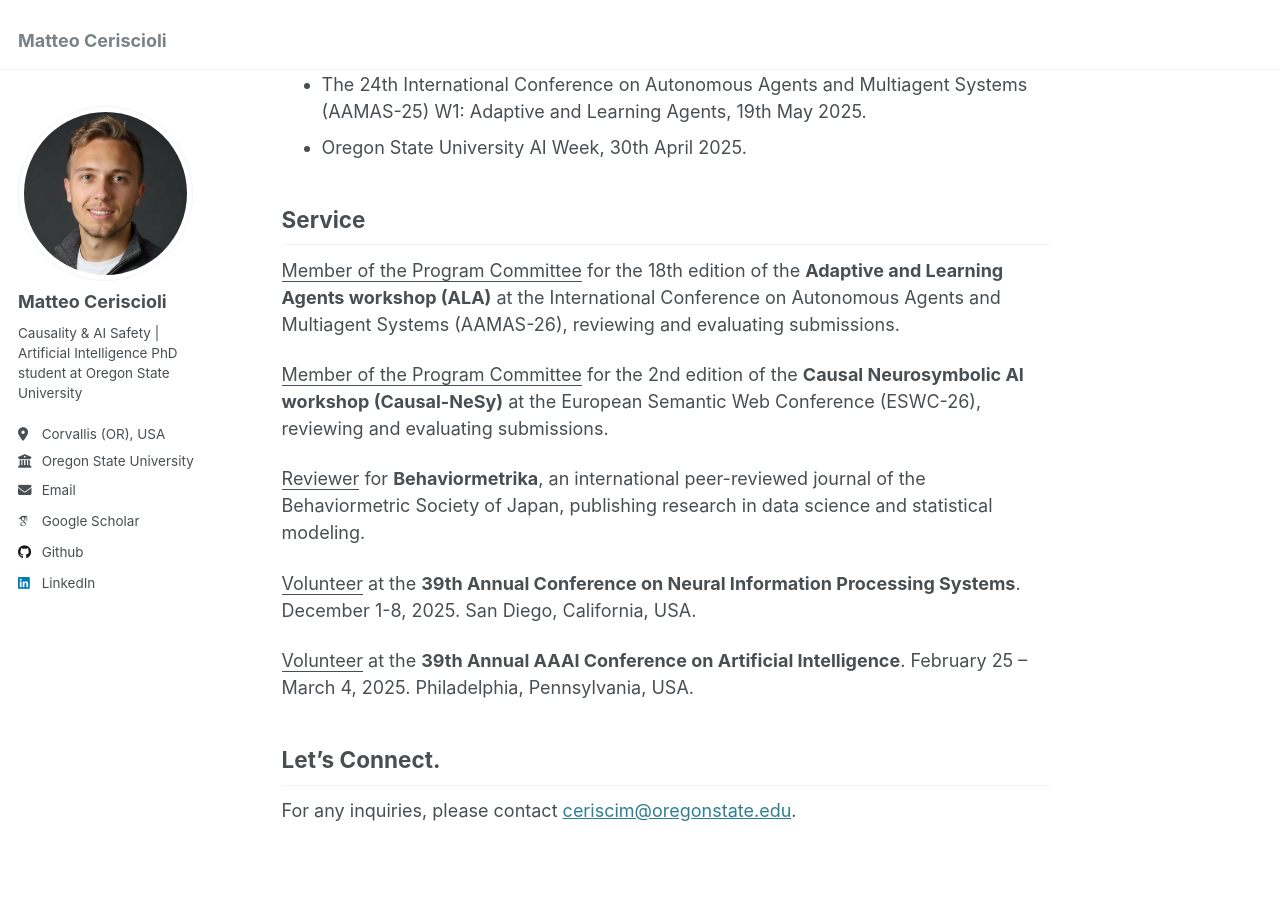
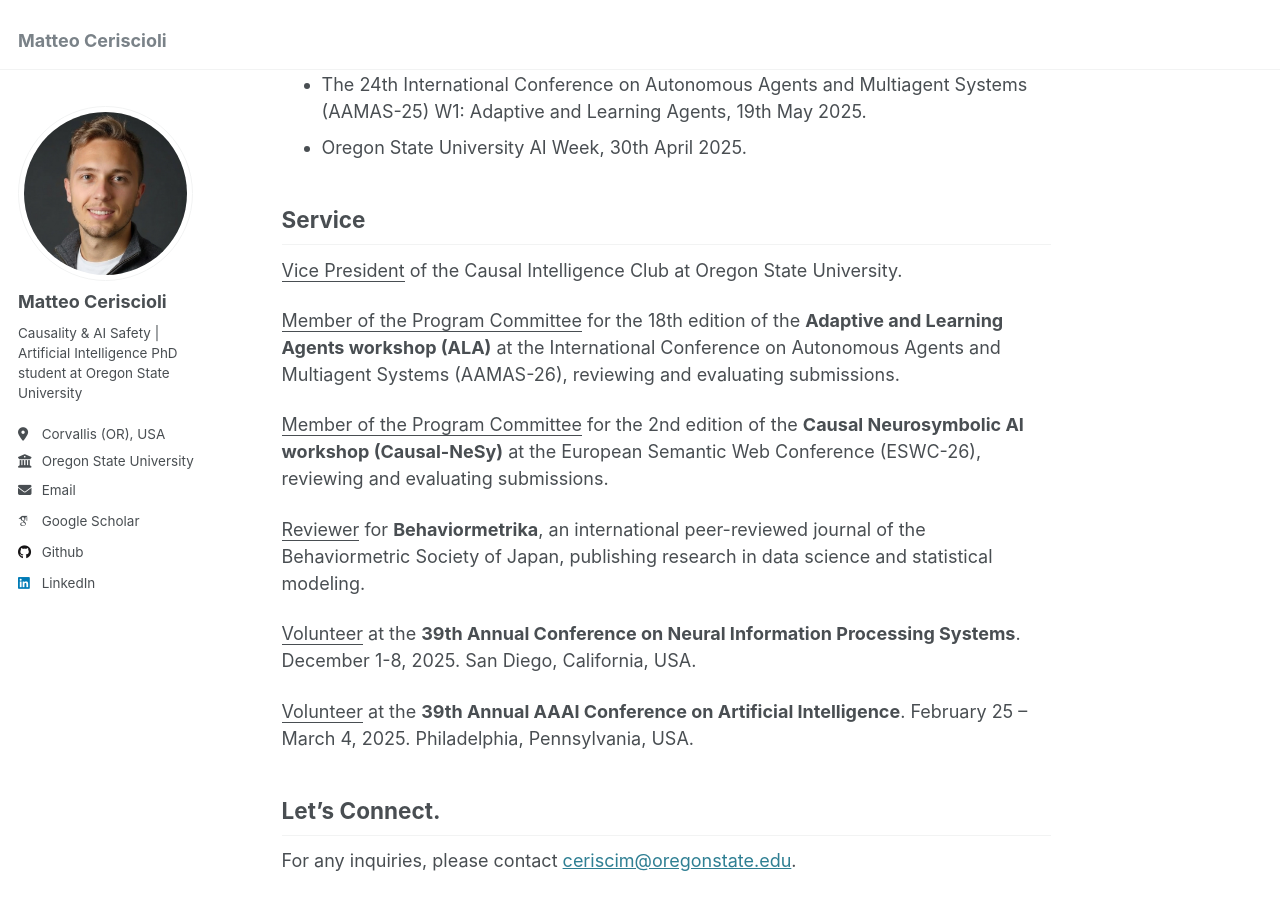
Before and after one commit to matteoceriscioli/matteoceriscioli.github.io, a Jekyll site: the page built from _pages/about.md, in a window 1280 px wide and 900 px high, scrolled down 1812 px. Built offline with Jekyll 4.4.1, drawn with Linux system fonts in a browser that asks for light colours; some web fonts are replaced.

Commit message:
Update about.md

```diff
--- a/_pages/about.md
+++ b/_pages/about.md
@@ -45,6 +45,8 @@ World Models Even Under Mediation](https://neurips.cc/virtual/2025/poster/118687
 - Oregon State University AI Week, 30th April 2025.
 
 ## Service
+<ins>Vice President</ins> of the Causal Intelligence Club at Oregon State University.
+
 <ins>Member of the Program Committee</ins> for the 18th edition of the **Adaptive and Learning Agents workshop (ALA)** at the International Conference on Autonomous Agents and Multiagent Systems (AAMAS-26), reviewing and evaluating submissions.
 
 <ins>Member of the Program Committee</ins> for the 2nd edition of the **Causal Neurosymbolic AI workshop (Causal-NeSy)** at the European Semantic Web Conference (ESWC-26), reviewing and evaluating submissions.
```
